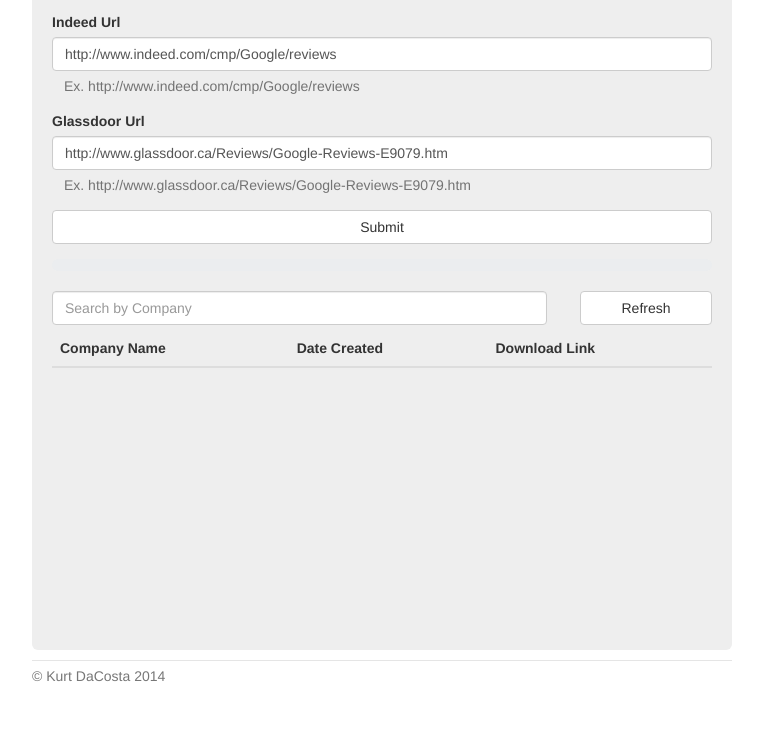
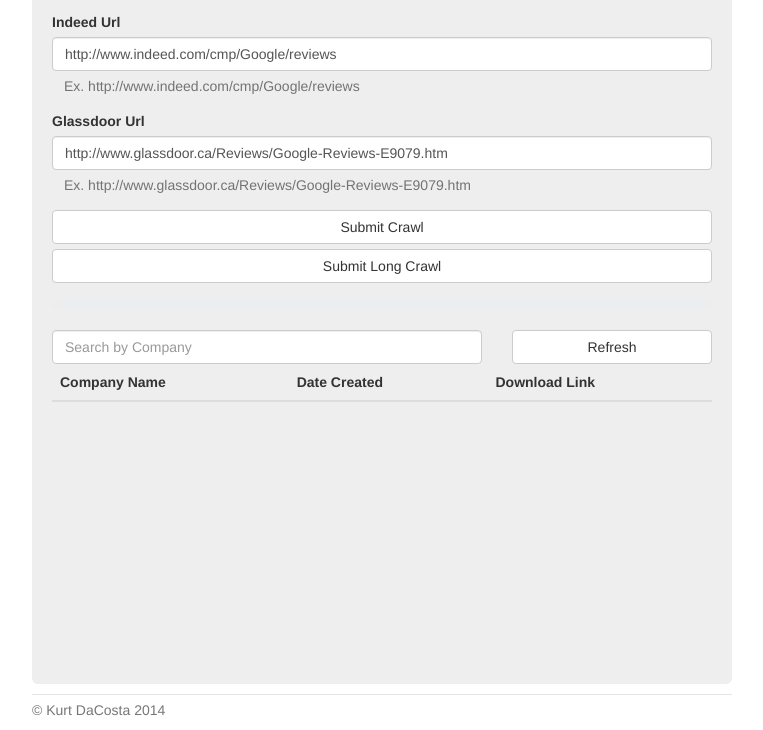
Before and after one commit to kurtbradd/Indeed_Glassdoor_Crawler, a website: page public/views/index.html at #!/dashboard in a window 1280 px wide. Shown: the part 201-931 px from the top of the page, without its empty margins (258-1021 px from the left). Before the commit the page ends 897 px from the top, so only its background shows below. Drawn offline with nearby package versions, Linux system fonts and the light colour scheme; files that its build step writes are made by us from their sources; no server answers; files whose address does not match are found by name.

Commit message:
updated front end HTML & CSS

```diff
--- a/public/css/style.css
+++ b/public/css/style.css
@@ -66,14 +66,8 @@ body {
   display: inline-block;
 }
 
-.search-text {
-  width: 75%;
-  float: left;
-}
-
 .search-button {
-  width:20%;
-  float: right;
+  width:100%;
 }
 
 #submit-button {
--- a/public/views/dashboard-view.html
+++ b/public/views/dashboard-view.html
@@ -23,13 +23,18 @@
 		    <p class="help-block">Ex. http://www.glassdoor.ca/Reviews/Google-Reviews-E9079.htm</p>
 		  </div>
     </form>
-    <button class="btn btn-default btn-default" id="submit-button" ng-click="submit()">Submit</button>
+    <button class="btn btn-default btn-default" id="submit-button" ng-click="submit()">Submit Crawl</button>
+		<button class="btn btn-default btn-default" id="submit-button" ng-click="submitLong()">Submit Long Crawl</button>
     <div class="progress">
 			<div class="progress-bar" style="{{percentComplete()}}"></div>
 		</div>
-		<div class="search-box">
-			<input type="text" class="form-control search-text" ng-model="searchText" placeholder="Search by Company">
-			<button type="submit" class="btn btn-default search-button" ng-click="getReviews()">Refresh</button>
+		<div class="row">
+			<div class="col-xs-8">
+				<input type="text" class="form-control search-text" ng-model="searchText" placeholder="Search by Company">
+			</div>
+			<div class="col-xs-4">
+				<button type="submit" class="btn btn-default search-button" ng-click="getReviews()">Refresh</button>
+			</div>
 		</div>
 
 		<div class="scroll-table">
```
